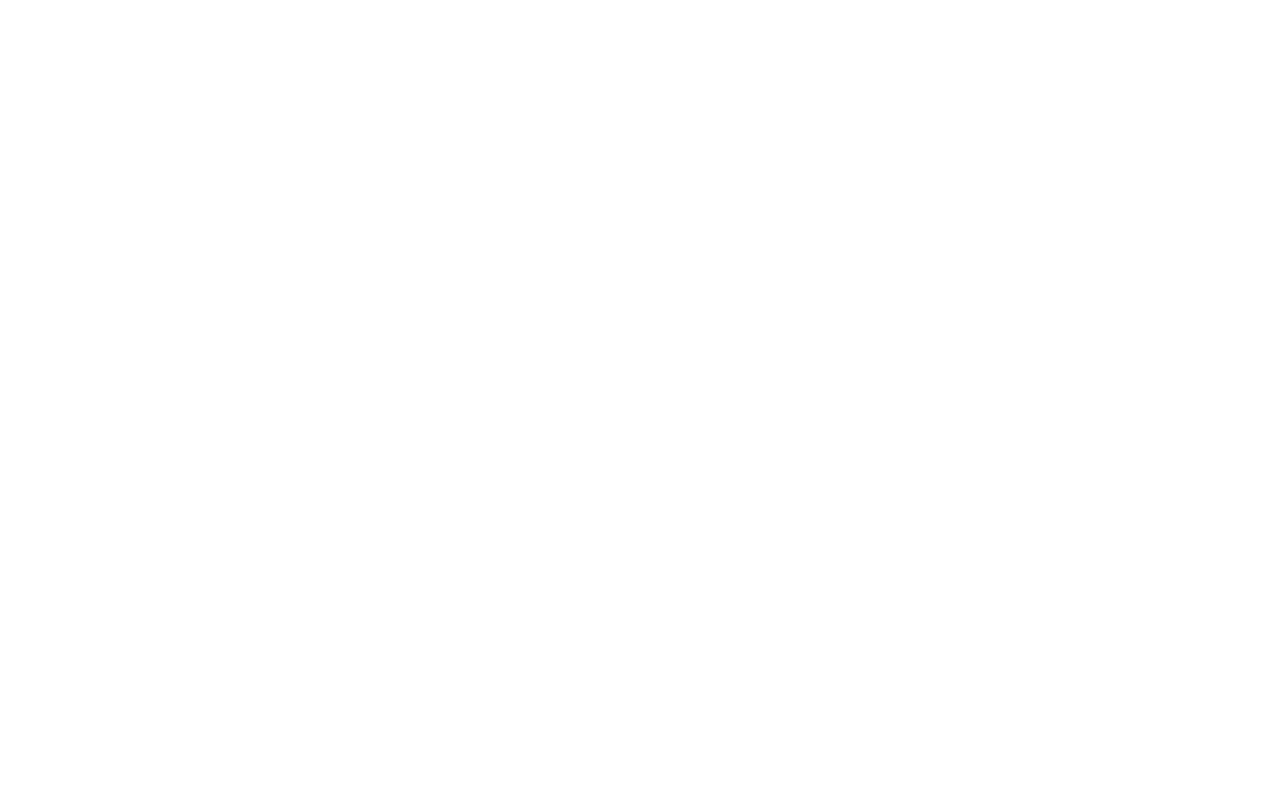
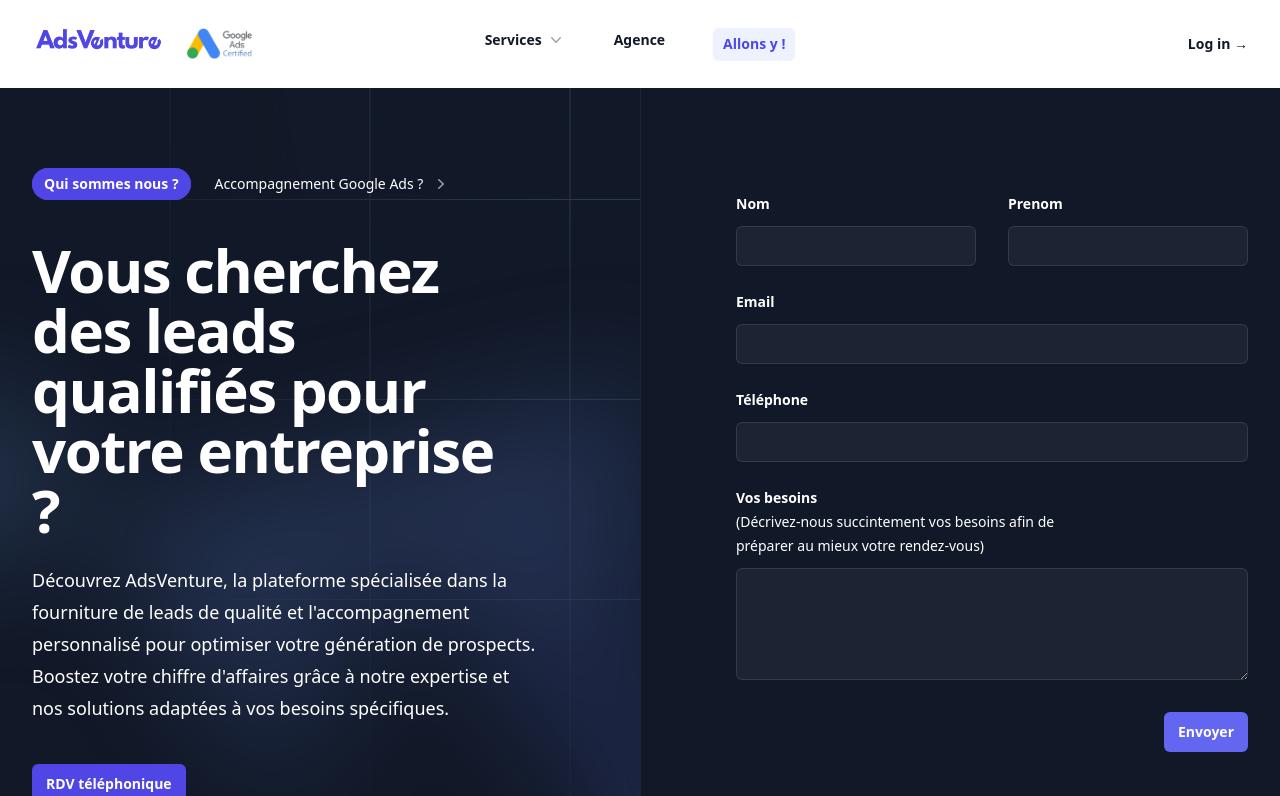
Before and after one commit to magicniclus/adsventure, a Next.js app: page /generation-de-leads in a window 1280 px wide. Shown: the top 796 px of the page. Built offline with nearby package versions, Linux system fonts and the light colour scheme.

Commit message:
Update index.js

```diff
--- a/pages/generation-de-leads/index.js
+++ b/pages/generation-de-leads/index.js
@@ -1,7 +1,17 @@
 import React from "react";
+import LandingPage from "../../components/Layout/LandingPage";
+import HeroWithForm from "../../components/Organisms/Hero/HeroWithForm";
 
 const index = () => {
-  return <div></div>;
+  return (
+    <LandingPage
+      description="Contactez Adsventure, l'agence SEA spécialisée dans l'acquisition de leads. Obtenez une consultation dès maintenant !"
+      title="Contactez-nous pour une stratégie d'acquisition de leads"
+      canonical="contact"
+    >
+      <HeroWithForm />
+    </LandingPage>
+  );
 };
 
 export default index;
```
